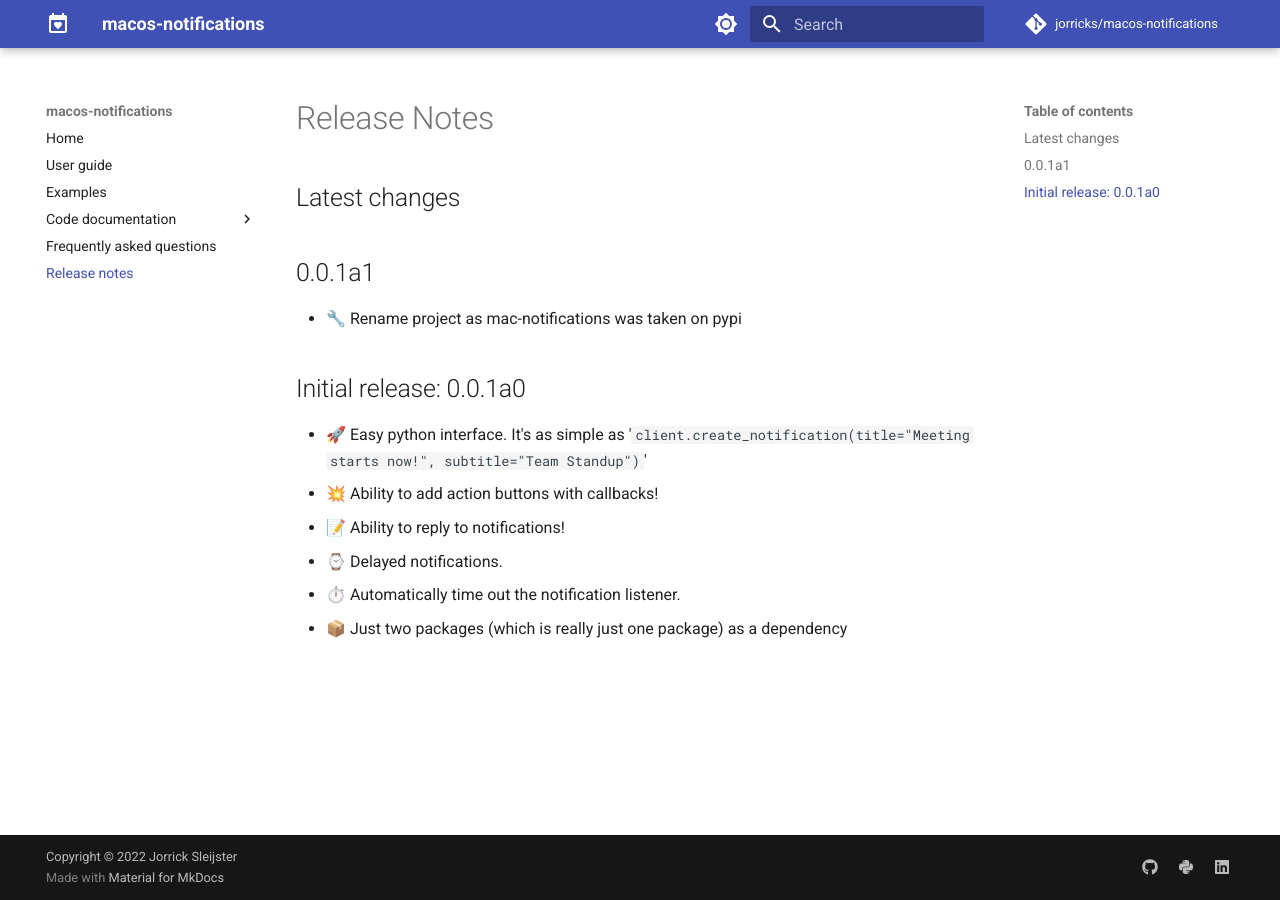
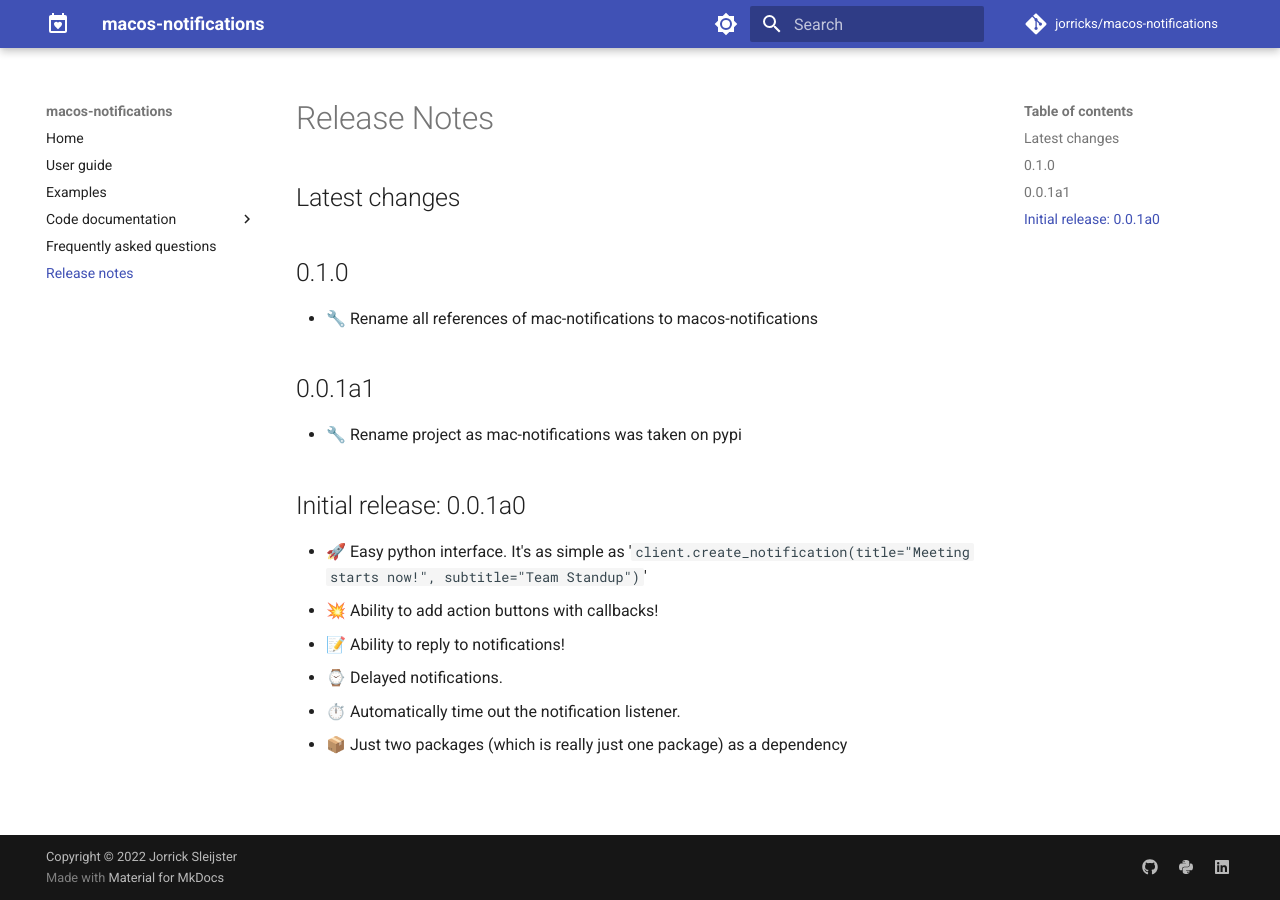
Before and after one commit to Jorricks/macos-notifications, an MkDocs documentation site: the page built from docs/release-notes.md, in a window 1280 px wide. Built offline with MkDocs 1.6.1 and Material for MkDocs 9.7.7, drawn with Linux system fonts in a browser that asks for light colours; comment, search, counter and statistics services are not loaded.

Commit message:
🔖 Release 0.1.0

```diff
--- a/docs/release-notes.md
+++ b/docs/release-notes.md
@@ -2,6 +2,8 @@
 
 ## Latest changes
 
+## 0.1.0
+- 🔧 Rename all references of mac-notifications to macos-notifications
 
 ## 0.0.1a1
 - 🔧 Rename project as mac-notifications was taken on pypi
--- a/src/mac_notifications/__init__.py
+++ b/src/mac_notifications/__init__.py
@@ -4,4 +4,4 @@ Simple interactable Mac notifications with only pure-python dependencies
 
 from __future__ import annotations
 
-__version__ = "0.0.1a0"
+__version__ = "0.1.0"
```
